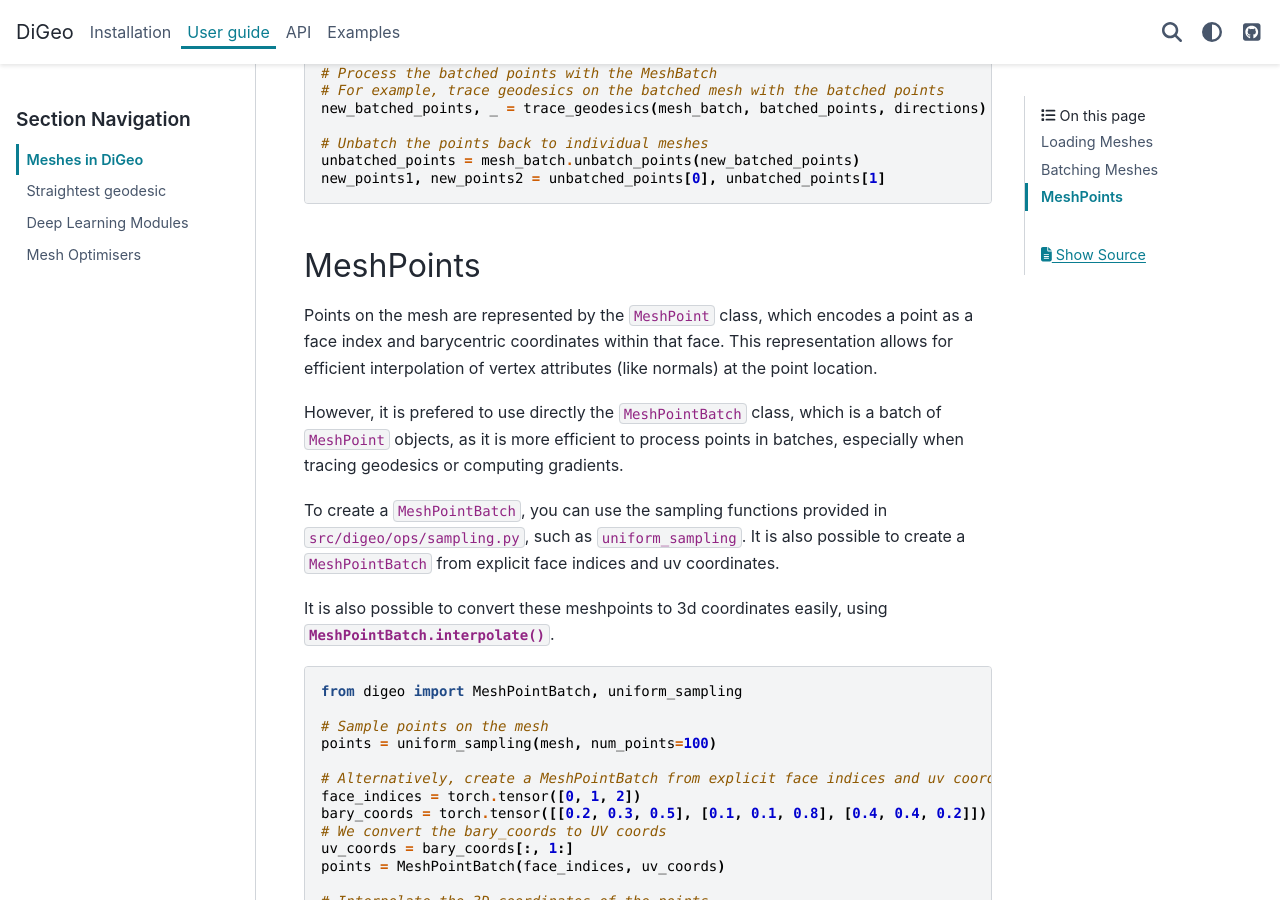
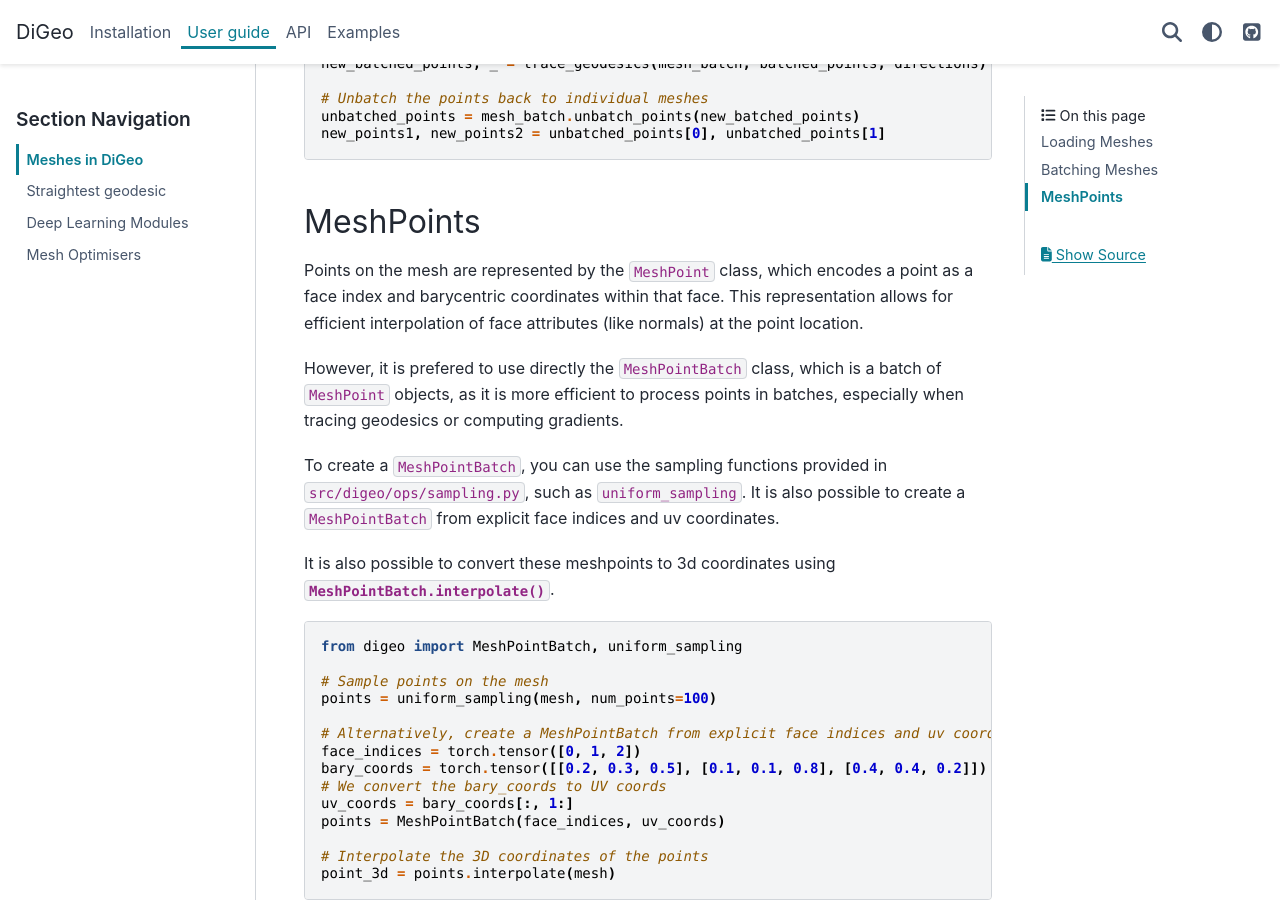
Before and after one commit to circle-group/DiGeo, a Sphinx documentation site: the page built from doc/source/user_guide/mesh.rst, in a window 1280 px wide and 900 px high, scrolled down 1308 px. Built offline with Sphinx 7.4.7 and the PyData theme 0.15.4, drawn with Linux system fonts in a browser that asks for light colours; some of the changed text lies outside the part shown.

Commit message:
minor improvements

```diff
--- a/doc/source/user_guide/mesh.rst
+++ b/doc/source/user_guide/mesh.rst
@@ -62,13 +60,13 @@
 MeshPoints
 ----------
 
-Points on the mesh are represented by the ``MeshPoint`` class, which encodes a point as a face index and barycentric coordinates within that face. This representation allows for efficient interpolation of vertex attributes (like normals) at the point location.
+Points on the mesh are represented by the ``MeshPoint`` class, which encodes a point as a face index and barycentric coordinates within that face. This representation allows for efficient interpolation of face attributes (like normals) at the point location.
 
 However, it is prefered to use directly the ``MeshPointBatch`` class, which is a batch of ``MeshPoint`` objects, as it is more efficient to process points in batches, especially when tracing geodesics or computing gradients.
 
 To create a ``MeshPointBatch``, you can use the sampling functions provided in ``src/digeo/ops/sampling.py``, such as ``uniform_sampling``. It is also possible to create a ``MeshPointBatch`` from explicit face indices and uv coordinates.
 
-It is also possible to convert these meshpoints to 3d coordinates easily, using :func:`MeshPointBatch.interpolate`.
+It is also possible to convert these meshpoints to 3d coordinates using :func:`MeshPointBatch.interpolate`.
 
 .. code-block:: python
 
--- a/doc/source/user_guide/optimiser.rst
+++ b/doc/source/user_guide/optimiser.rst
@@ -4,11 +4,11 @@
 Creating a Loss Function
 ------------------------
 
-To create a loss function, you can subclass the `MeshLossFunc` class and implement the `compute` method.
-The `compute` method should take in the mesh and the points, and return a tuple containing the loss value and the gradient with respect to the points.
+To create a loss function, you can subclass the :class:`digeo.optim.MeshLossFunc` class and implement the ``compute`` method.
+The ``compute`` method should take in the mesh and the points, and return a tuple containing the loss value and the gradient with respect to the points.
 The gradients should be in 3d space, and the loss value should be a scalar.
 
-With the loss function defined, you can then use it in the optimisers provided in the `digeo.optim` module, such as `mesh_gd` and `mesh_lbfgs`.
+With the loss function defined, you can then use it in the optimisers provided in the ``digeo.optim`` module, such as ``mesh_gd`` and ``mesh_lbfgs``.
 
 Example
 -------
--- a/doc/source/user_guide/straightest_geodesic.rst
+++ b/doc/source/user_guide/straightest_geodesic.rst
@@ -55,7 +55,7 @@
 Parallel transport
 ------------------
 
-When tracing geodesics, it can be needed to parallel transport vectors along the geodesic. This can be done by settiing the ``save_parallel_transport`` argument of :func:`digeo.trace_geodesics` to ``True``.
+When tracing geodesics, it can be needed to parallel transport vectors along the geodesic. This can be done by settiing the ``save_parallel_transport`` argument of :func:`digeo.ops.trace_geodesics` to ``True``.
 This will allow to parallel transport vectors along the geodesic, which can be useful for computing gradients or for other applications.
 
 .. code-block:: python
@@ -74,7 +74,7 @@
 Debugging
 ---------
 
-When tracing geodesics, it can be useful to visualize the geodesics and the parallel transport. This can be done by setting the ``debug`` argument of :func:`digeo.trace_geodesics` to ``True``. This will return additional information about the geodesic tracing operation, which can be used for debugging purposes.
+When tracing geodesics, it can be useful to visualize the geodesics and the parallel transport. This can be done by setting the ``debug`` argument of :func:`digeo.ops.trace_geodesics` to ``True``. This will return additional information about the geodesic tracing operation, which can be used for debugging purposes.
 This requires much more memory, since it saves the entire geodesic paths, as well as directions and normals.
 
 .. code-block:: python
```
Also changed, not shown: other parts of doc/source/user_guide/mesh.rst (+2 -4 lines), README.md (+0 -1 lines).
